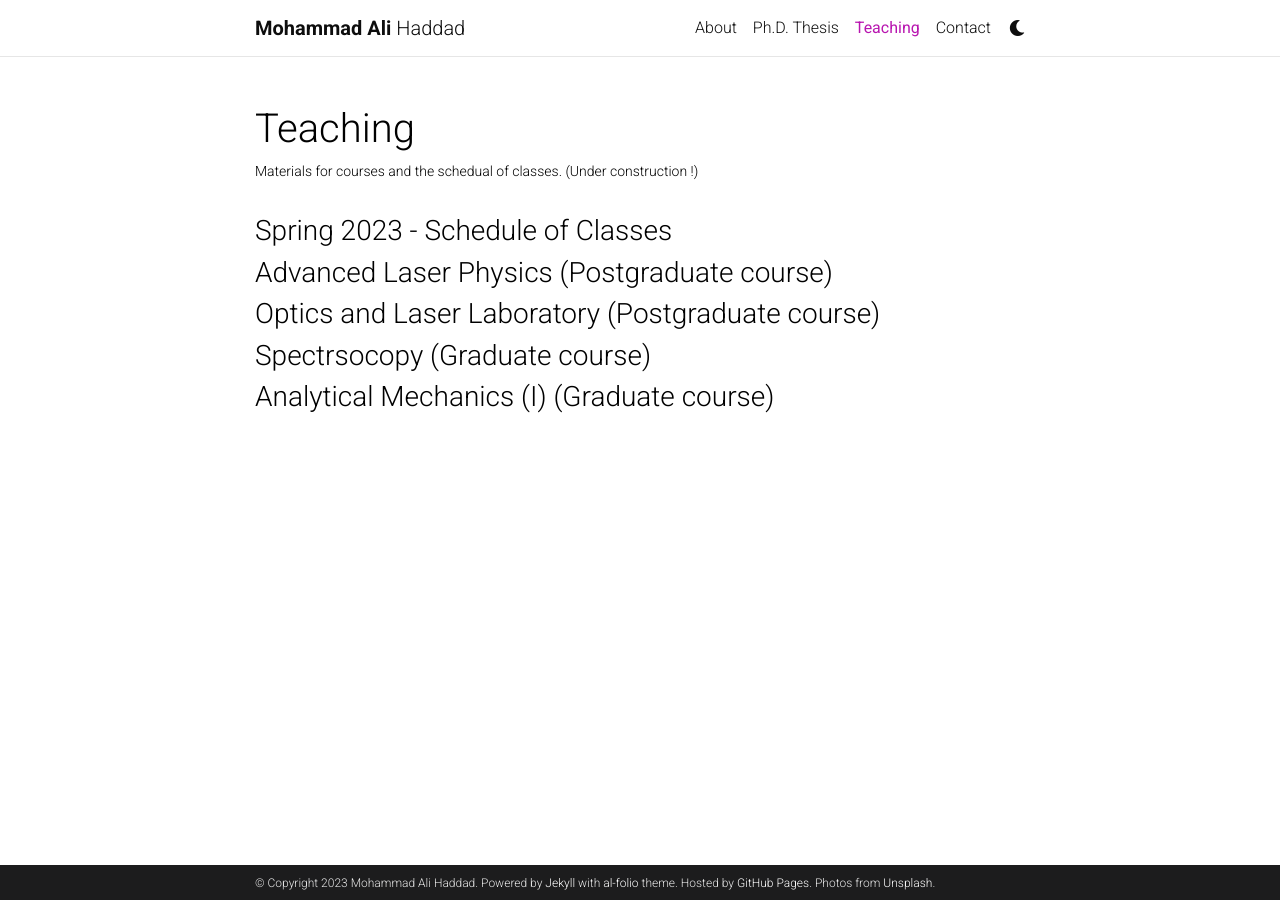
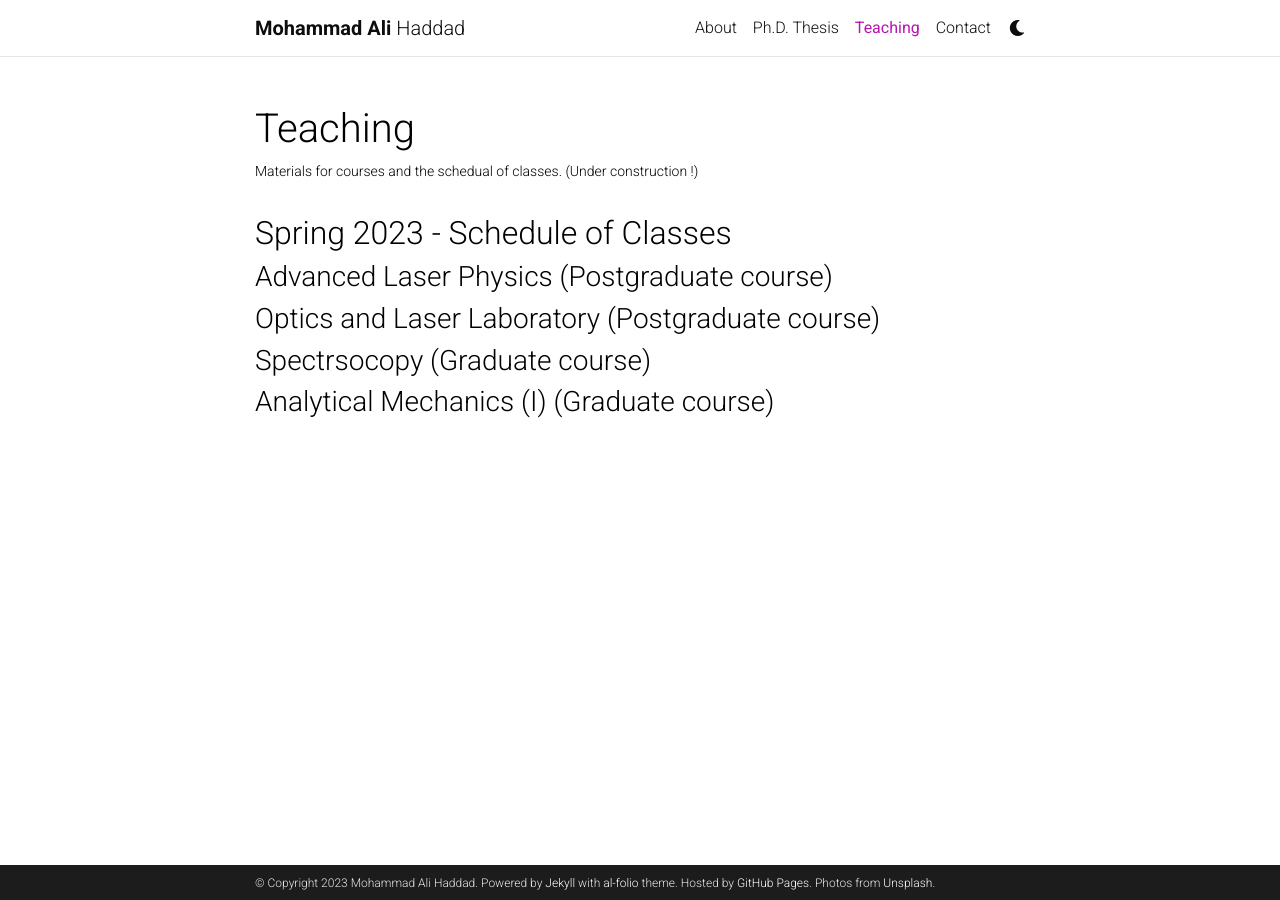
Before and after one commit to ma-haddad/ma-haddad.github.io, a Jekyll site: the page built from _pages/teaching.md, in a window 1280 px wide. Built offline with Jekyll 4.4.1, drawn with Linux system fonts in a browser that asks for light colours; comment, search, counter and statistics services are not loaded; a style sheet for code colours, icons or effects is not loaded.

```diff
--- a/_pages/teaching.md
+++ b/_pages/teaching.md
@@ -8,7 +8,7 @@ nav_order: 3
 ---
 
 
-### Spring 2023 - Schedule of Classes
+## Spring 2023 - Schedule of Classes
 
 
 ### Advanced Laser Physics (Postgraduate course)
```
